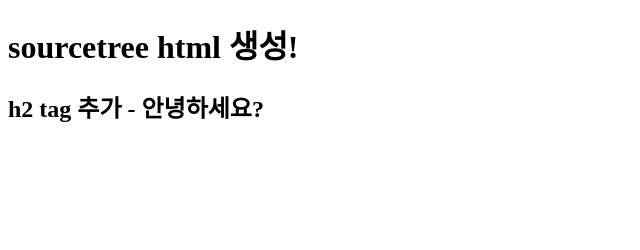
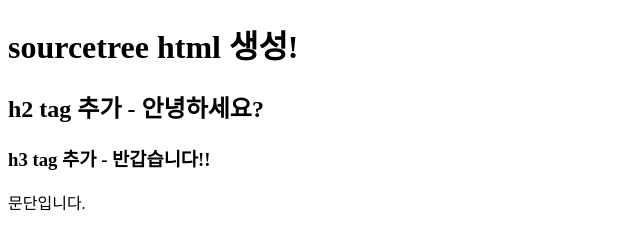
Before and after one commit to heeminuk/heeminuk, a plain HTML site: page index.html in a window 1280 px wide. Shown: the whole page, without its empty margins (0-640 px from the left). Drawn offline with Linux system fonts and the light colour scheme.

Commit message:
p tag 추가

```diff
--- a/index.html
+++ b/index.html
@@ -7,5 +7,10 @@
 <body>
  <h1> sourcetree html 생성!</h1>
  <h2> h2 tag 추가 - 안녕하세요? </h2>
-</body>
+ <h3> h3 tag 추가 - 반갑습니다!! </h3>
+
+ <div>
+		<p> 문단입니다.</p>
+ </div>
+ </body>
 </html>
```
